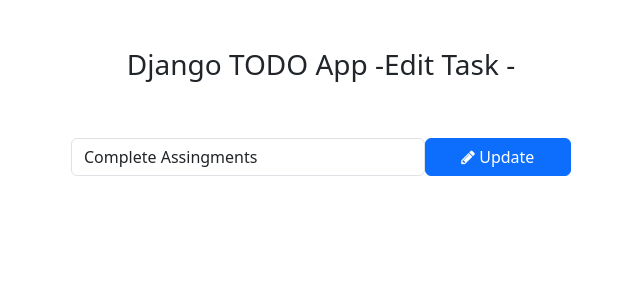
After one commit to vampiro2622020/ToDo, a Django app: page /todo/edit_task/1/ in a window 1280 px wide. The commit adds this page. Shown: the top 300 px of the page, without its empty margins (319-959 px from the left). Run offline with Django 5.2, Linux system fonts and the light colour scheme; data comes from the database, SQL or seed files in the repository; both versions use the stored data as it was after the commit.

Commit message:
Full commit

```diff
--- /dev/null
+++ b/templates/edit_task.html
@@ -0,0 +1,29 @@
+<!DOCTYPE html>
+<html lang="en">
+<head>
+    <meta charset="UTF-8">
+    <meta name="viewport" content="width=device-width, initial-scale=1.0">
+    <title>Edit task Django TODO App</title>
+
+    <link href="https://cdn.jsdelivr.net/npm/bootstrap@5.3.0-alpha1/dist/css/bootstrap.min.css" rel="stylesheet" integrity="sha384-GLhlTQ8iRABdZLl6O3oVMWSktQOp6b7In1Zl3/Jr59b6EGGoI1aFkw7cmDA6j6gD" crossorigin="anonymous">
+    <script src="https://cdn.jsdelivr.net/npm/bootstrap@5.3.0-alpha1/dist/js/bootstrap.bundle.min.js" integrity="sha384-w76AqPfDkMBDXo30jS1Sgez6pr3x5MlQ1ZAGC+nuZB+EYdgRZgiwxhTBTkF7CXvN" crossorigin="anonymous"></script>
+    <!-- Font Awesome Icons -->
+    <link rel="stylesheet" href="https://cdnjs.cloudflare.com/ajax/libs/font-awesome/4.7.0/css/font-awesome.min.css">
+
+</head>
+<body>
+    <div class="container">
+        <h3 class="pt-5 pb-5 text-center"> Django TODO App -Edit Task -</h3>
+        <form action="{% url 'edit_task' get_task.pk %}" method="POST" style="width: 500px; margin: auto;">
+            <!-- to avoid unintentional data erase or change!-->
+            {% csrf_token %}
+            <div class="form-group">
+                <span style="display: flex;">
+                    <input type="text" name="task" class="form-control" placeholder="Add a task" value="{{get_task.task}}">
+                    <button type= "submit" class= " btn btn-primary" style="width: 200px;"><i class="fa fa-pencil"></i> Update</button>
+                </span>
+            </div>
+        </form>
+    </div>
+</body>
+</html>
--- a/todo/urls.py
+++ b/todo/urls.py
@@ -2,6 +2,15 @@
 from . import views
 
 urlpatterns = [
+    # Add task
     path('addTask/', views.addTask, name='addTask'),
+    # Mark as done
+    path('mark_as_done/<int:pk>/', views.mark_as_done, name='mark_as_done'),
+    # Mark as undone
+    path('mark_as_undone/<int:pk>/', views.mark_as_undone, name='mark_as_undone'),
+    # Edit feature
+    path('edit_task/<int:pk>/', views.edit_task, name='edit_task'),
+    # Delete Task
+    path('delete_task/<int:pk>/', views.delete_task, name='delete_task'),
 
 ]
--- a/todo/views.py
+++ b/todo/views.py
@@ -1,6 +1,7 @@
-from django.shortcuts import redirect, render
-from django.shortcuts import HttpResponse
+from django.shortcuts import redirect, render,get_object_or_404
+from django.http import HttpResponse
 from .models import Task
+
 
 
 # Create your views here.
@@ -9,3 +10,35 @@
     task = request.POST['task']
     Task.objects.create(task=task)
     return redirect('home')
+
+def mark_as_done(request, pk):
+    task = get_object_or_404(Task, pk=pk)
+    task.is_completed = True
+    task.save()
+    return redirect('home')
+
+def mark_as_undone(request, pk):
+    task = get_object_or_404(Task, pk=pk)
+    task.is_completed = False
+    task.save()
+    return redirect('home')
+
+def edit_task(request, pk):
+     get_task = get_object_or_404(Task, pk=pk)
+     if request.method == 'POST':
+         new_task = request.POST['task']
+         get_task.task = new_task
+         get_task.save()
+         return redirect('home')
+
+     else:
+         context = {'get_task': get_task,
+
+                    }
+         return render(request,'edit_task.html', context)
+
+
+def delete_task(request, pk):
+    task = get_object_or_404(Task, pk=pk)
+    task.delete()
+    return redirect('home')
--- a/todo_main/views.py
+++ b/todo_main/views.py
@@ -4,7 +4,11 @@
 
 def home(request):
     tasks = Task.objects.filter(is_completed=False).order_by('-updated_at')
+
+    completed_task = Task.objects.filter(is_completed = True)
+
     context = {
         'tasks': tasks,
+        'completed_task': completed_task,
     }
     return render(request, 'home.html',context)
```
Also changed, not shown: templates/home.html (+14 -5 lines), db.sqlite3.
